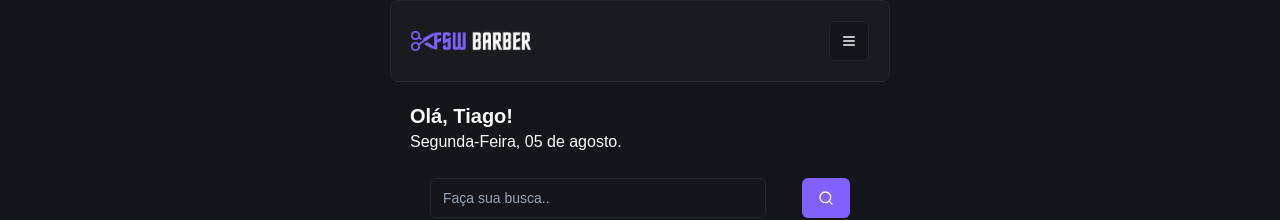
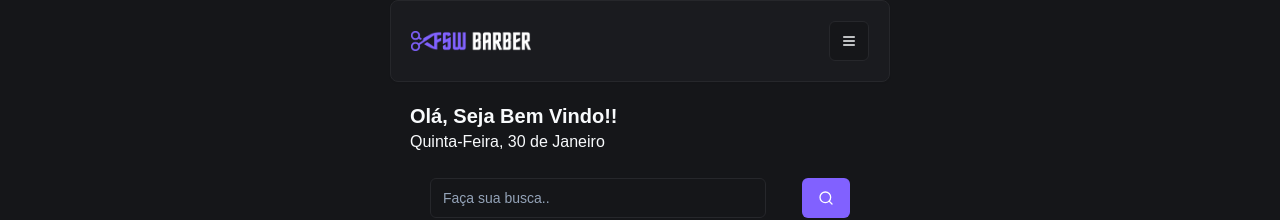
Before and after one commit to cajui54/Barbershop_FWS, a Next.js app: page / in a window 1280 px wide. Shown: the top 220 px of the page. Built offline with nearby package versions, Linux system fonts and the light colour scheme; no server answers; the database is empty.

Commit message:
chore: add next_auth_secret env variable

```diff
--- a/app/_components/service-item.tsx
+++ b/app/_components/service-item.tsx
@@ -1,7 +1,7 @@
 'use client'
 import { Barbershop, BarbershopService, Booking } from '@prisma/client'
 import Image from 'next/image'
-import React, { useEffect, useState } from 'react'
+import React, { useEffect, useMemo, useState } from 'react'
 import { formatCurrency } from '../_helpers/currency'
 import { Button } from './ui/button'
 import { Card, CardContent } from './ui/card'
@@ -14,7 +14,7 @@
 } from './ui/sheet'
 import { Calendar } from './ui/calendar'
 import { ptBR } from 'date-fns/locale'
-import { format, set } from 'date-fns'
+import { format, isPast, isToday, set, isEqual } from 'date-fns'
 import { createBooking } from '../_actions/create-booking'
 import { useSession } from 'next-auth/react'
 import { toast } from 'sonner'
@@ -27,13 +27,18 @@
   service: BarbershopService
   barbershop: Pick<Barbershop, 'name'>
 }
+interface GetTimeListProps {
+  bookings: Booking[]
+  selectedDay: Date
+}
 const Time_List = ['09:00', '09:45', '10:00', '10:45', '11:00', '11:45']
 
-const getTimeList = (bookings: Booking[]) => {
+const getTimeList = ({ bookings, selectedDay }: GetTimeListProps) => {
   return Time_List.filter((time) => {
     const hour = Number(time.split(':')[0])
     const minutes = Number(time.split(':')[1])
-
+    const timeIsOnThePast = isPast(set(new Date(), { hours: hour, minutes }))
+    if (timeIsOnThePast && isToday(selectedDay)) return false
     const hasBookingOnCurrentTime = bookings.some(
       (booking) =>
         booking.date.getHours() === hour &&
@@ -52,7 +57,13 @@
   )
   const [dayBookings, setDayBookings] = useState<Booking[]>([])
   const [bookingSheetIsOpen, setBookingSheetIsOpen] = useState(false)
-
+  const timeList = useMemo(() => {
+    if (!selectedDay) return []
+    return getTimeList({
+      bookings: dayBookings,
+      selectedDay,
+    })
+  }, [selectedDay, dayBookings])
   useEffect(() => {
     const fetchBookings = async () => {
       if (!selectedDay) return
@@ -178,7 +189,8 @@
 
                   {selectedDay && (
                     <div className="flex gap-3 overflow-x-auto p-5 [&::-webkit-scrollbar]:hidden">
-                      {getTimeList(dayBookings).map((time) => (
+                      {timeList.length > 0 ? (
+                        timeList.map((time) => (
                           <Button
                             key={time}
                             variant={
@@ -189,7 +201,12 @@
                           >
                             {time}
                           </Button>
-                      ))}
+                        ))
+                      ) : (
+                        <p className="text-xs">
+                          Não há horários disponíveis para este dia.
+                        </p>
+                      )}
                     </div>
                   )}
 
--- a/app/page.tsx
+++ b/app/page.tsx
@@ -9,6 +9,8 @@
 import Link from 'next/link'
 import { authOptions } from './_lib/auth'
 import { getServerSession } from 'next-auth'
+import { format } from 'date-fns'
+import { ptBR } from 'date-fns/locale'
 
 export default async function Home() {
   const session = await getServerSession(authOptions)
@@ -43,8 +45,20 @@
     <div>
       <Header />
       <div className="p-5 px-5">
-        <h2 className="text-xl font-bold">Olá, Tiago!</h2>
-        <p>Segunda-Feira, 05 de agosto.</p>
+        <h2 className="text-xl font-bold">
+          Olá, {session?.user ? session.user.name : 'Seja Bem Vindo!'}!
+        </h2>
+        <p>
+          <span className="capitalize">
+            {format(new Date(), 'EEEE, dd', {
+              locale: ptBR,
+            })}
+          </span>
+          <span> de </span>
+          <span className="capitalize">
+            {format(new Date(), 'MMMM', { locale: ptBR })}
+          </span>
+        </p>
 
         <div className="mt-6 px-5">
           <Search />
```
Also changed, not shown: 1 other file (tests, documents, lock files or other folders). Lines whose indentation alone changed are shown as unchanged.
